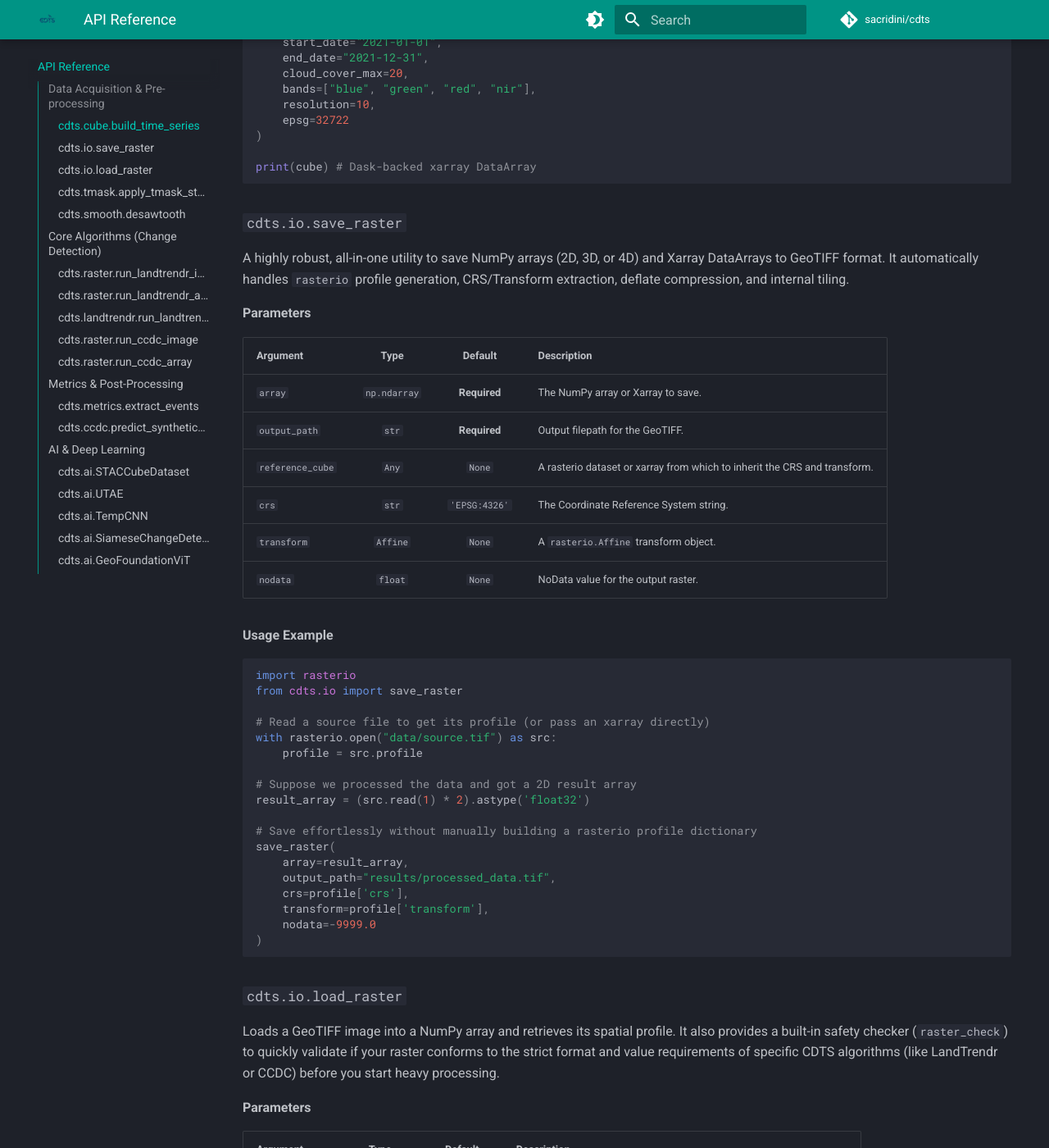
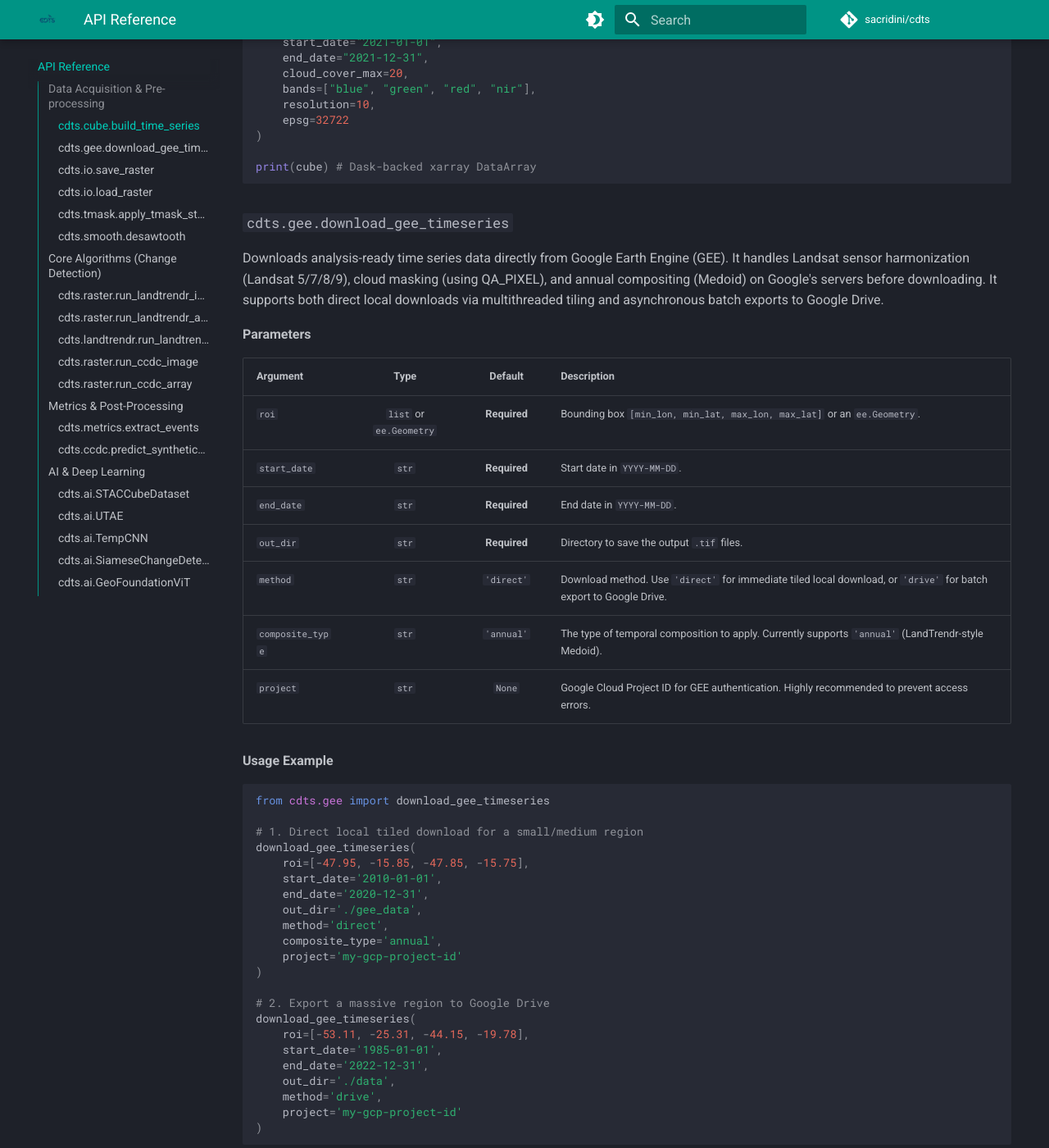
Before and after one commit to sacridini/cdts, an MkDocs documentation site: the page built from docs/api.md, in a window 1280 px wide and 1400 px high, scrolled down 1226 px. Shown: the whole window at 82% size. Built offline with MkDocs 1.6.1 and Material for MkDocs 9.7.7, drawn with Linux system fonts in a browser that asks for light colours; comment, search, counter and statistics services are not loaded.

Commit message:
docs: add GEE download function to API reference

````diff
--- a/docs/api.md
+++ b/docs/api.md
@@ -42,6 +42,49 @@ cube = build_time_series(
 )
 
 print(cube) # Dask-backed xarray DataArray
+```
+
+### `cdts.gee.download_gee_timeseries`
+
+Downloads analysis-ready time series data directly from Google Earth Engine (GEE). It handles Landsat sensor harmonization (Landsat 5/7/8/9), cloud masking (using QA_PIXEL), and annual compositing (Medoid) on Google's servers before downloading. It supports both direct local downloads via multithreaded tiling and asynchronous batch exports to Google Drive.
+
+**Parameters**
+
+| Argument | Type | Default | Description |
+| :--- | :---: | :---: | :--- |
+| `roi` | `list` or `ee.Geometry`| **Required**| Bounding box `[min_lon, min_lat, max_lon, max_lat]` or an `ee.Geometry`. |
+| `start_date` | `str` | **Required**| Start date in `YYYY-MM-DD`. |
+| `end_date` | `str` | **Required**| End date in `YYYY-MM-DD`. |
+| `out_dir` | `str` | **Required**| Directory to save the output `.tif` files. |
+| `method` | `str` | `'direct'` | Download method. Use `'direct'` for immediate tiled local download, or `'drive'` for batch export to Google Drive. |
+| `composite_type`| `str` | `'annual'` | The type of temporal composition to apply. Currently supports `'annual'` (LandTrendr-style Medoid). |
+| `project` | `str` | `None` | Google Cloud Project ID for GEE authentication. Highly recommended to prevent access errors. |
+
+**Usage Example**
+
+```python
+from cdts.gee import download_gee_timeseries
+
+# 1. Direct local tiled download for a small/medium region
+download_gee_timeseries(
+    roi=[-47.95, -15.85, -47.85, -15.75],
+    start_date='2010-01-01',
+    end_date='2020-12-31',
+    out_dir='./gee_data',
+    method='direct',
+    composite_type='annual',
+    project='my-gcp-project-id'
+)
+
+# 2. Export a massive region to Google Drive
+download_gee_timeseries(
+    roi=[-53.11, -25.31, -44.15, -19.78],
+    start_date='1985-01-01',
+    end_date='2022-12-31',
+    out_dir='./data',
+    method='drive',
+    project='my-gcp-project-id'
+)
 ```
 
 ### `cdts.io.save_raster`
````
